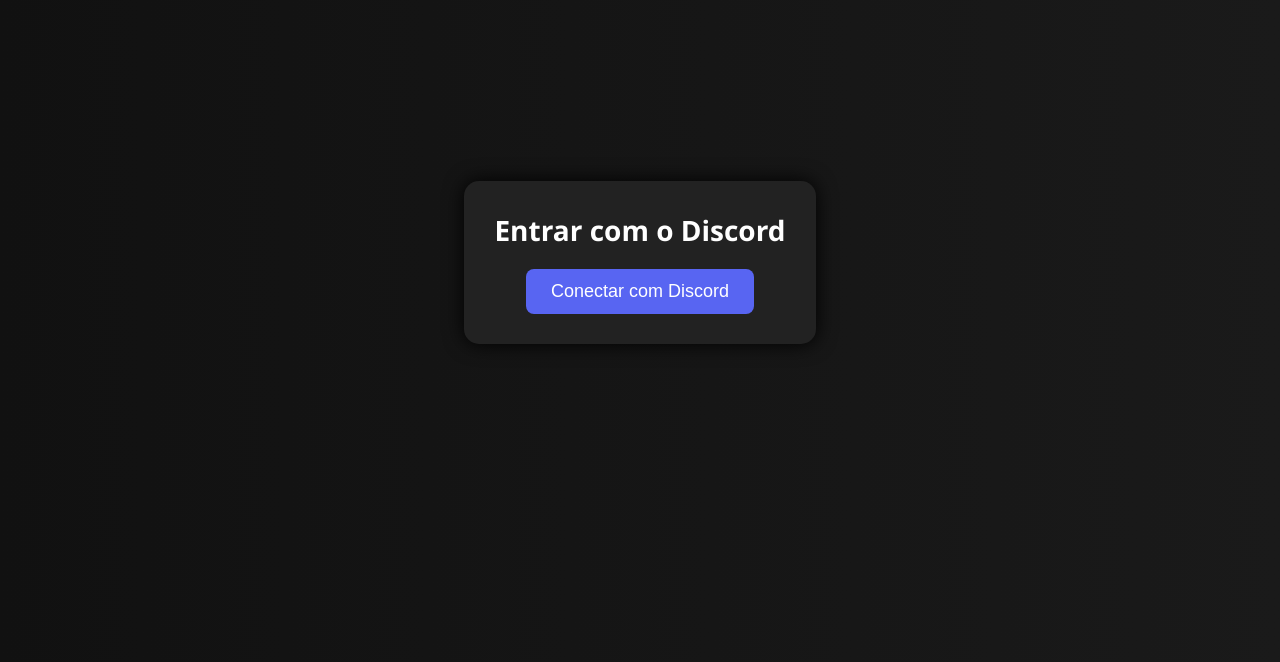
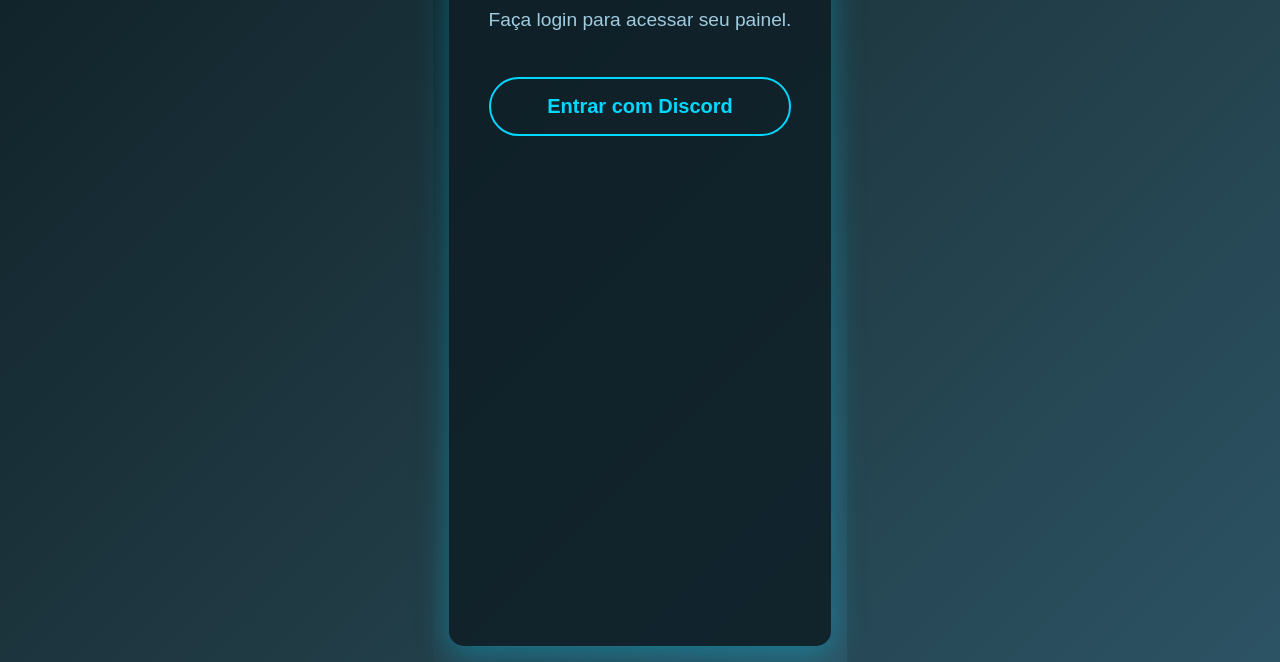
Before and after one commit to Z3ROREIGN/Dreekbet, a plain HTML site: page public/login.html in a window 1280 px wide. Shown: the part 138-800 px from the top of the page. Drawn offline with Linux system fonts and the light colour scheme.

Commit message:
Update login.html

```diff
--- a/public/login.html
+++ b/public/login.html
@@ -1,65 +1,120 @@
 <!DOCTYPE html>
 <html lang="pt-BR">
 <head>
-  <meta charset="UTF-8">
+  <meta charset="UTF-8" />
+  <meta name="viewport" content="width=device-width, initial-scale=1" />
   <title>DreekBet - Login</title>
-  <link rel="stylesheet" href="styles.css">
+  <link rel="stylesheet" href="styles.css" />
   <style>
-    body {
-      background: linear-gradient(to right, #111, #1a1a1a);
-      color: white;
-      font-family: 'Segoe UI', sans-serif;
+    body, html {
+      height: 100%;
+      margin: 0;
+      font-family: 'Poppins', sans-serif;
+      background: linear-gradient(135deg, #0f2027, #203a43, #2c5364);
+      color: #f0f0f0;
       display: flex;
-      flex-direction: column;
+      justify-content: center;
       align-items: center;
-      justify-content: center;
-      height: 100vh;
-      margin: 0;
+      padding: 1rem;
     }
 
-    .login-box {
-      background: #222;
-      padding: 30px;
+    .login-card {
+      background: rgba(15, 32, 39, 0.9);
+      max-width: 400px;
+      width: 100%;
+      padding: 3rem 2.5rem;
       border-radius: 15px;
+      box-shadow: 0 8px 32px rgba(0, 216, 255, 0.35);
       text-align: center;
-      box-shadow: 0 0 20px #000;
+      user-select: none;
     }
 
-    h1 {
-      margin-bottom: 20px;
-      font-size: 28px;
-      color: #fff;
+    .login-card h1 {
+      font-weight: 700;
+      font-size: 3.2rem;
+      margin-bottom: 1.5rem;
+      color: #00d8ff;
+      text-shadow: 0 0 10px #00d8ffcc;
+      letter-spacing: 3px;
     }
 
-    .login-button {
-      background-color: #5865F2;
-      color: white;
-      border: none;
-      padding: 12px 25px;
-      font-size: 18px;
-      border-radius: 8px;
-      cursor: pointer;
-      transition: 0.3s;
+    .login-card p {
+      font-weight: 400;
+      font-size: 1.2rem;
+      margin-bottom: 2.5rem;
+      color: #a0cce0;
+      min-height: 28px;
     }
 
-    .login-button:hover {
-      background-color: #4752c4;
+    .btn-discord {
+      display: inline-block;
+      width: 100%;
+      background: none;
+      border: 2.5px solid #00d8ff;
+      border-radius: 50px;
+      color: #00d8ff;
+      font-weight: 700;
+      font-size: 1.25rem;
+      padding: 16px 0;
+      cursor: pointer;
+      text-decoration: none;
+      transition: background-color 0.3s ease, color 0.3s ease, box-shadow 0.3s ease;
+      user-select: none;
+    }
+
+    .btn-discord:hover,
+    .btn-discord:focus {
+      background-color: #00d8ff;
+      color: #011627;
+      box-shadow: 0 0 20px #00d8ffcc;
+      outline: none;
+      transform: translateY(-3px);
+    }
+
+    .error-message {
+      color: #ff5555;
+      font-weight: 600;
+      margin-bottom: 1.5rem;
+      min-height: 24px;
+      text-shadow: 0 0 6px #ff5555cc;
+    }
+
+    @media (max-width: 480px) {
+      .login-card {
+        padding: 2rem 1.5rem;
+      }
+
+      .login-card h1 {
+        font-size: 2.5rem;
+        letter-spacing: 2px;
+      }
+
+      .btn-discord {
+        font-size: 1.1rem;
+        padding: 14px 0;
+      }
     }
   </style>
 </head>
 <body>
-  <div class="login-box">
-    <h1>Entrar com o Discord</h1>
-    <button class="login-button" onclick="login()">Conectar com Discord</button>
-  </div>
+  <main class="login-card" role="main" aria-label="Login DreekBet">
+    <h1>DreekBet</h1>
+    <p id="message">Faça login para acessar seu painel.</p>
+    <a
+      href="https://discord.com/api/oauth2/authorize?client_id=1391419432257060914&redirect_uri=https%3A%2F%2Fdreekbet.shop%2Fapi%2Fauth&response_type=code&scope=identify%20email"
+      class="btn-discord"
+      >Entrar com Discord</a
+    >
+  </main>
 
   <script>
-    function login() {
-      const clientId = '1358987708579709042';
-      const redirectUri = encodeURIComponent('https://dreekbet.shop/api/auth');
-      const scope = encodeURIComponent('identify email');
-      const url = `https://discord.com/api/oauth2/authorize?client_id=${clientId}&redirect_uri=${redirectUri}&response_type=code&scope=${scope}`;
-      window.location.href = url;
+    const params = new URLSearchParams(window.location.search);
+    const error = params.get('error');
+    const message = document.getElementById('message');
+
+    if (error) {
+      message.textContent = `Erro no login: ${error}`;
+      message.classList.add('error-message');
     }
   </script>
 </body>
```
